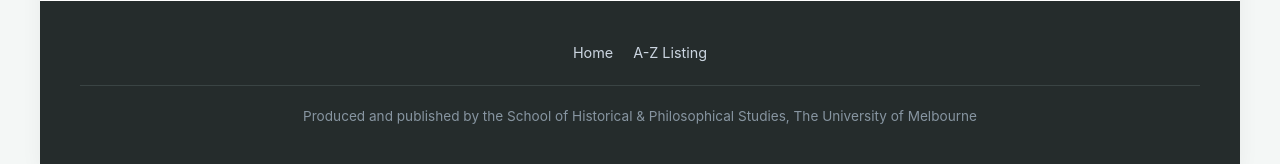
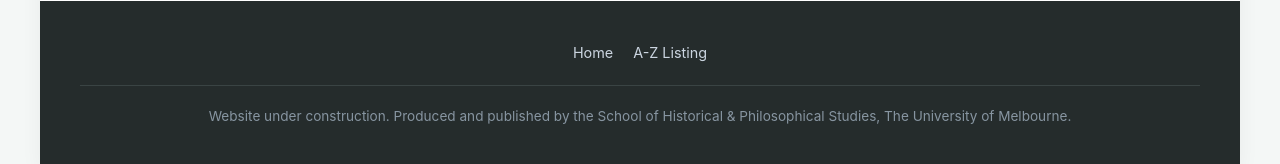
Before and after one commit to notamitchell/order, a Jekyll site: the page built from index.md, in a window 1280 px wide. Shown: the part 1211-1375 px from the top of the page. Built offline with Jekyll 4.4.1, drawn with Linux system fonts in a browser that asks for light colours; a script that is not in the unit is left out.

Commit message:
Update default.html

```diff
--- a/_layouts/default.html
+++ b/_layouts/default.html
@@ -656,7 +656,7 @@
                     <li><a href="aToZ">A-Z Listing</a></li>
                 </ul>
                 <div class="footer-attribution">
-                    Produced and published by the School of Historical & Philosophical Studies, The University of Melbourne
+                    Website under construction. Produced and published by the School of Historical & Philosophical Studies, The University of Melbourne.
                 </div>
             </div>
         </footer>
```
Also changed, not shown: other parts of _layouts/default.html (+2 -5 lines).
